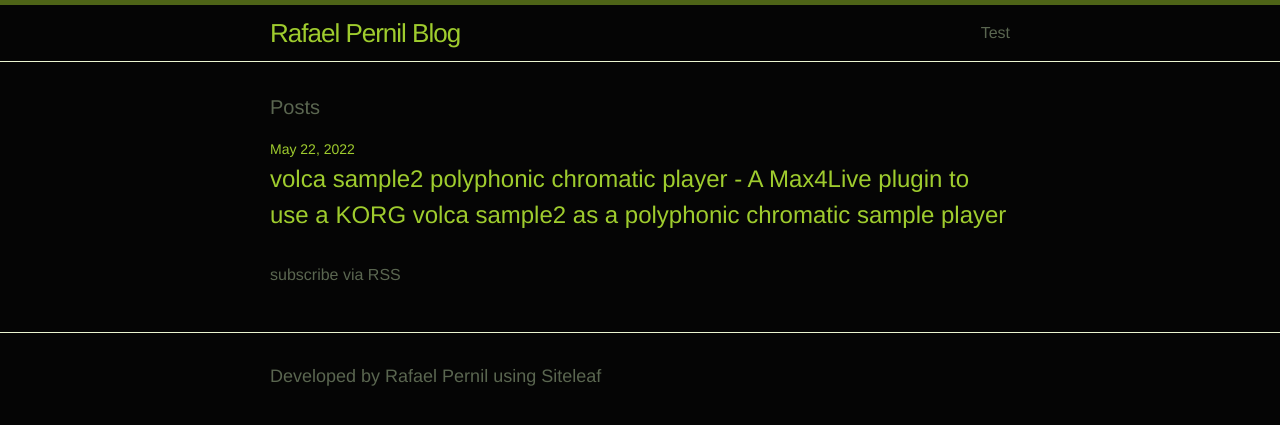
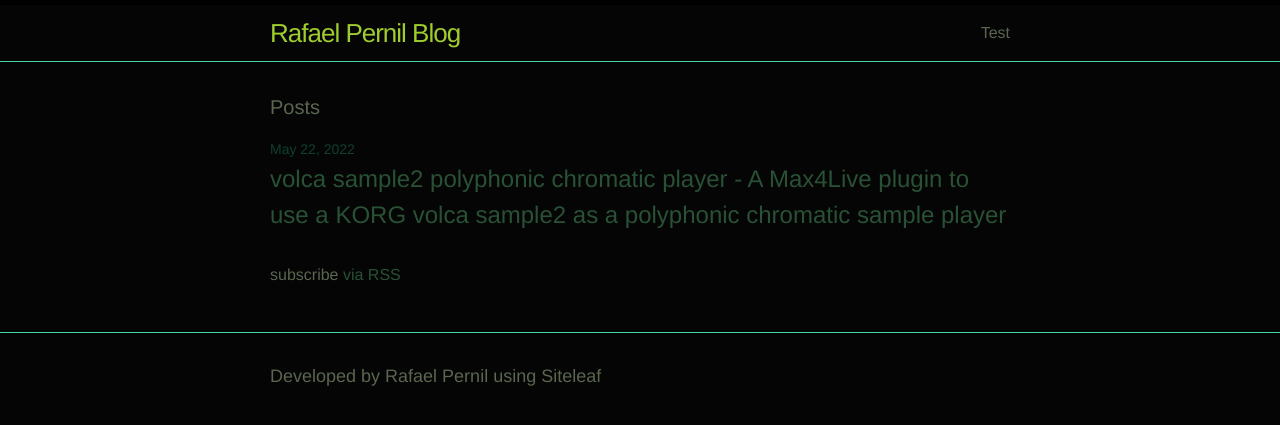
Before and after one commit to rafaelpernil2/blog-en, a Jekyll site: the page built from index.html, in a window 1280 px wide. Shown: the top 425 px of the page. Built offline with Jekyll 4.4.1, drawn with Linux system fonts in a browser that asks for light colours.

Commit message:
fix: More style changes

```diff
--- a/_sass/_layout.scss
+++ b/_sass/_layout.scss
@@ -189,7 +189,6 @@
 .post-link {
     display: block;
     font-size: 24px;
-    color: $title-color;
 }
 
 
@@ -206,7 +205,6 @@
     font-size: 42px;
     letter-spacing: -1px;
     line-height: 1;
-    color: $title-color;
 
     @include media-query($on-laptop) {
         font-size: 36px;
--- a/css/main.scss
+++ b/css/main.scss
@@ -17,9 +17,9 @@ $spacing-unit:     30px;
 $text-color:       #5a6650;
 $background-color: #050505;
 $title-color:      #9fcc2e;
-$brand-color:      #5a6650;
+$brand-color:      #295135;
 
-$grey-color:       #9fcc2e;
+$grey-color:       #0e402d;
 $grey-color-light: lighten($grey-color, 40%);
 $grey-color-dark:  darken($grey-color, 25%);
 
```
